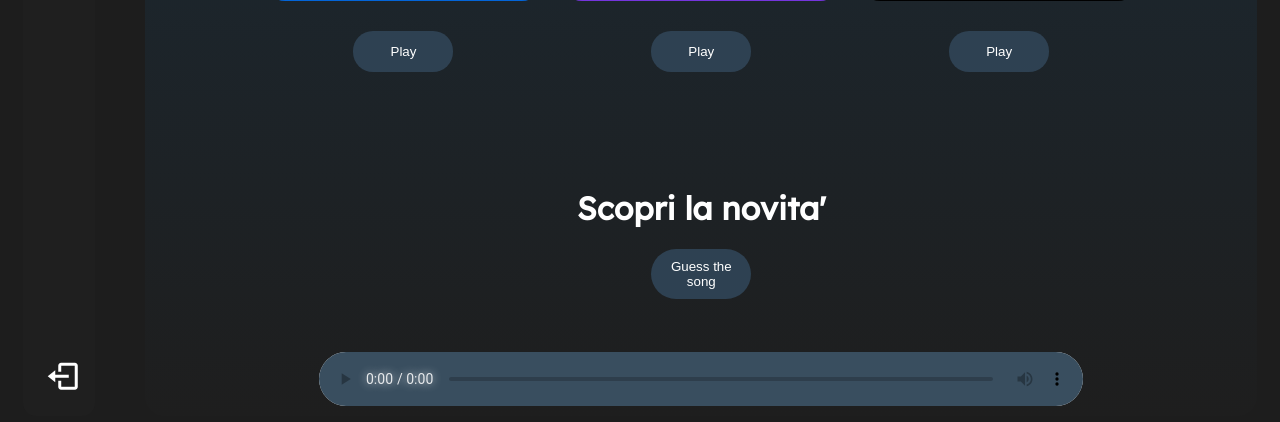
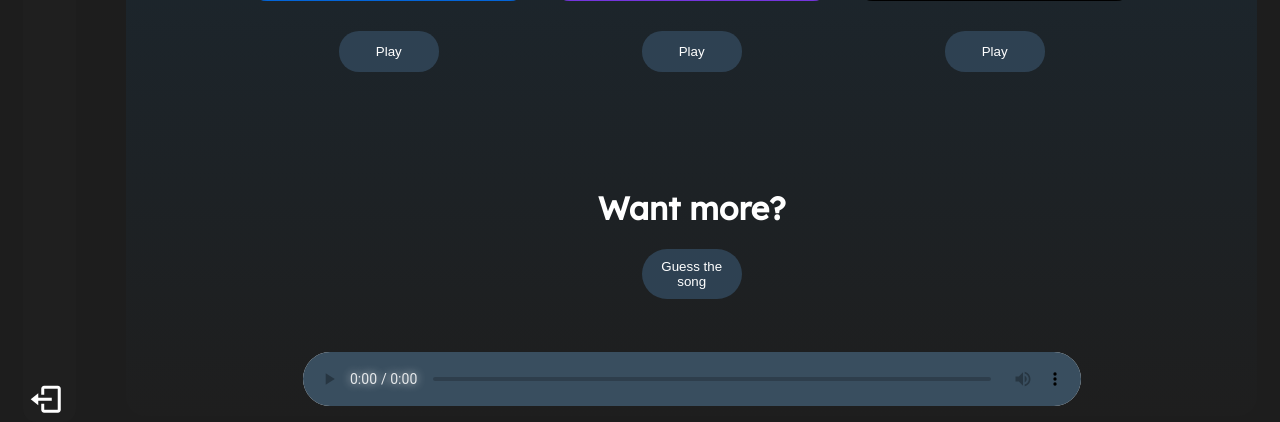
Before and after one commit to Ilgoat99/Terranova-SoundbyteNexus, a PHP site: page /terranova.html in a window 1280 px wide. Shown: the part 617-1039 px from the top of the page. Run offline with PHP 8.4, Linux system fonts and the light colour scheme.

Commit message:
fatto a scuola(migliorata la grafica)

```diff
--- a/css/stile.css
+++ b/css/stile.css
@@ -125,16 +125,19 @@
 
 .sidebar {
   background-color: var(--secondary-color);
-  height: 880px;
+  height: 920px;
   width: 300px;
   display: flex;
   flex-direction: column;
   justify-content: space-between;
   overflow: hidden;
-  padding: 20px;
+  padding: auto;
   border-radius: 13px;
 }
+.album{
 
+  padding: 0;
+}
 .menu,
 .home,
 .libreria,
@@ -201,6 +204,11 @@
 height: 47px;
 width: 300px;
 margin-bottom: 13px;
+}
+
+.home,.libreria,.playlist{
+  padding: 5px;
+
 }
 
 
@@ -327,16 +335,14 @@
   display: flex;
   justify-content: center;
   align-items: center;
-  transition: background-color 0.7s;
+
 }
 
 
 .user:hover {
   background-color: var(--sixth-color);
 }
-.logout:hover {
-  background-color: var(--sixth-color);
-}
+
 #user-info{
   display: none;
 }
@@ -698,7 +704,7 @@
   }
 
   .sidebar {
-    width: 40px;
+    width: 60px;
 
     overflow: hidden;
   }
@@ -736,6 +742,9 @@
     width: 95%;
     max-width: 95%;
   }
+  .sidebar{
+    padding: 20px;
+  }
 
 
 }
@@ -746,8 +755,8 @@
     width: 80%;
   }
   .sidebar {
-    width: 35px;
-
+    width: 50px;
+    padding: 3px;
     overflow: hidden;
   }
 }
--- a/terranova.html
+++ b/terranova.html
@@ -31,6 +31,7 @@
             <div class="icon">
             <i class='bx bx-library bx-md' style='color:#ffffff'  ></i>
             <p>Your Library</p>
+            </div>
           </div>
             <div class="playlist">
                 <div class="tuaplaylist">
@@ -45,7 +46,7 @@
             </div>
             </div>
           </div>
-        </div>
+
 
           <button class="logout"><i onclick="logout()" class='bx bx-log-out bx-md' style='color:#ffffff'  ></i></button>
         </div>
@@ -134,7 +135,7 @@
       </section>
     </div>
     <div class="gues">
-      <h1>Scopri la novita'</h1>
+      <h1>Want more?</h1>
       <button class="guesss">Guess the song</button>
     </div>
       <div class="sotto">
```
